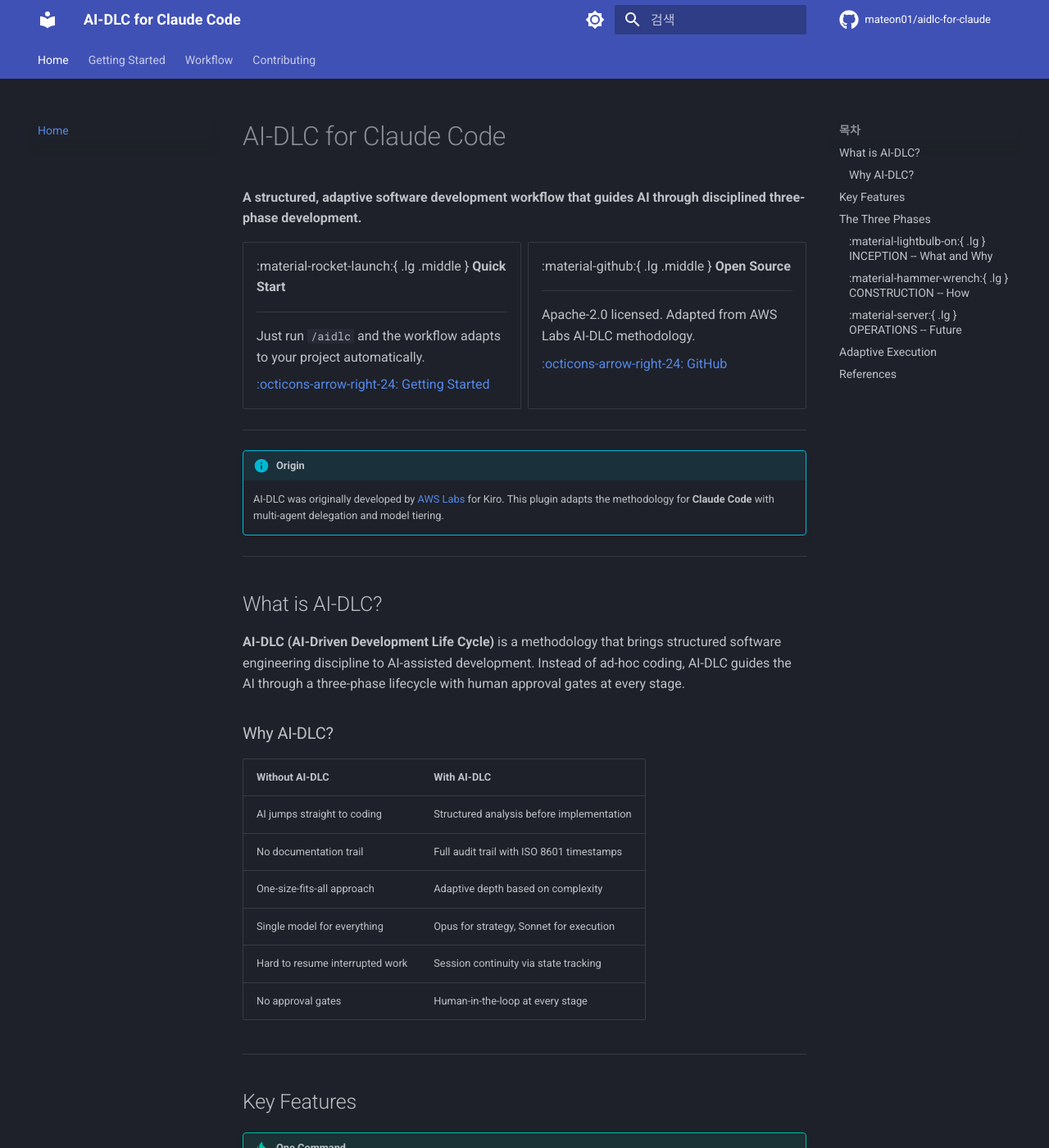
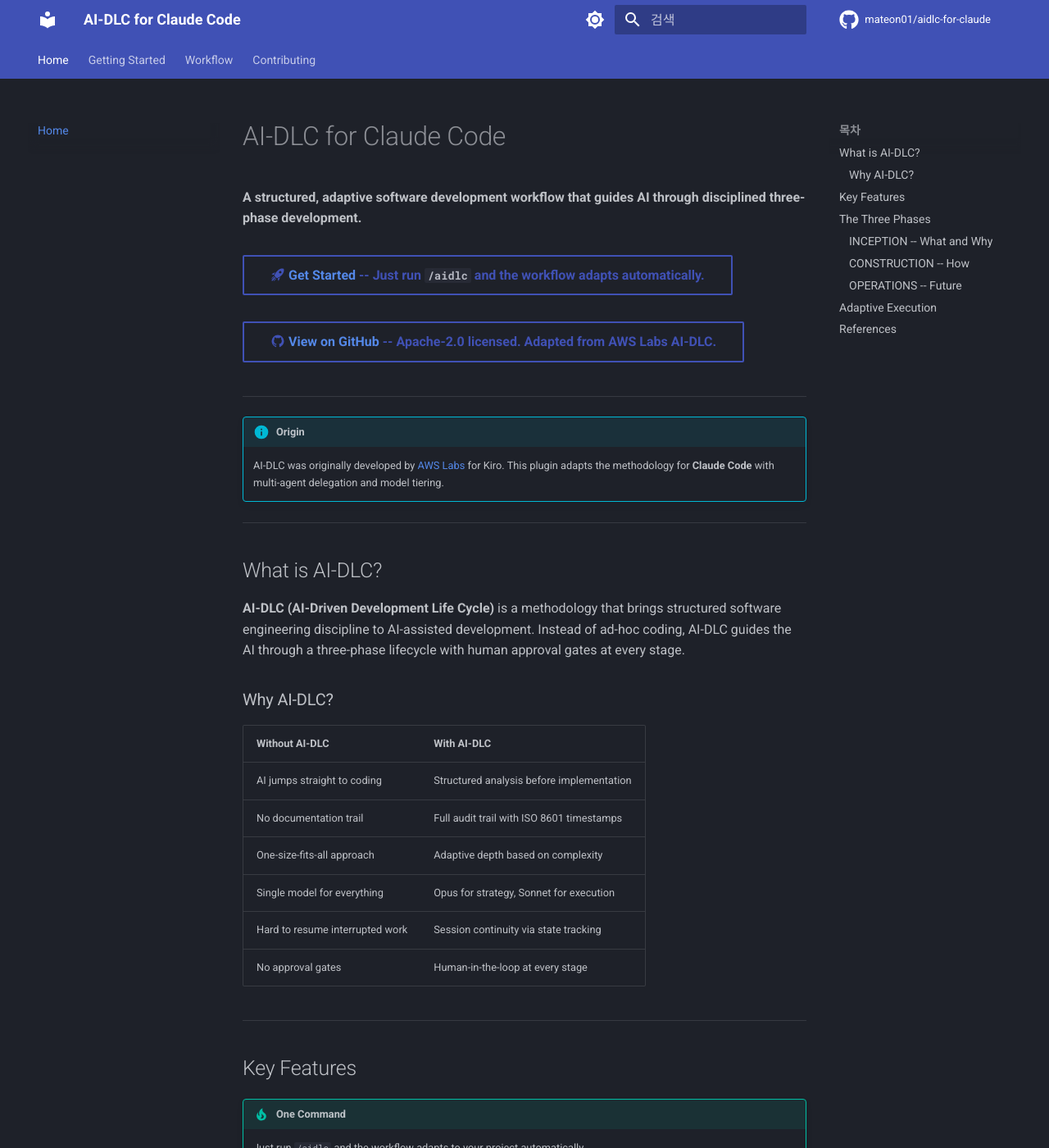
Before and after one commit to mateon01/aidlc-for-claude, an MkDocs documentation site: the page built from docs/index.md, in a window 1280 px wide and 1400 px high. Shown: the whole window at 82% size. Built offline with MkDocs 1.6.1 and Material for MkDocs 9.7.7, drawn with Linux system fonts in a browser that asks for light colours; comment, search, counter and statistics services are not loaded; some of the changed text lies outside the part shown.

Commit message:
Fix Material icons and remove Insiders-only grid cards
- Add pymdownx.emoji extension for :material-*: icon rendering
- Replace grid cards (Insiders feature) with standard markdown buttons

Co-Authored-By: Claude Opus 4.6 <noreply@anthropic.com>

```diff
--- a/docs/index.md
+++ b/docs/index.md
@@ -2,25 +2,11 @@
 
 **A structured, adaptive software development workflow that guides AI through disciplined three-phase development.**
 
-<div class="grid cards" markdown>
+:material-rocket-launch: [**Get Started**](getting-started.md) -- Just run `/aidlc` and the workflow adapts automatically.
+{ .md-button }
 
--   :material-rocket-launch:{ .lg .middle } **Quick Start**
-
-    ---
-
-    Just run `/aidlc` and the workflow adapts to your project automatically.
-
-    [:octicons-arrow-right-24: Getting Started](getting-started.md)
-
--   :material-github:{ .lg .middle } **Open Source**
-
-    ---
-
-    Apache-2.0 licensed. Adapted from AWS Labs AI-DLC methodology.
-
-    [:octicons-arrow-right-24: GitHub](https://github.com/mateon01/aidlc-for-claude)
-
-</div>
+:material-github: [**View on GitHub**](https://github.com/mateon01/aidlc-for-claude) -- Apache-2.0 licensed. Adapted from AWS Labs AI-DLC.
+{ .md-button }
 
 ---
 
--- a/mkdocs.yml
+++ b/mkdocs.yml
@@ -64,6 +64,9 @@ markdown_extensions:
   - pymdownx.mark
   - pymdownx.critic
   - pymdownx.keys
+  - pymdownx.emoji:
+      emoji_index: !!python/name:material.extensions.emoji.twemoji
+      emoji_generator: !!python/name:material.extensions.emoji.to_svg
   - attr_list
   - md_in_html
   - tables
```
